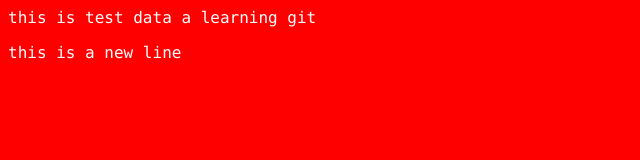
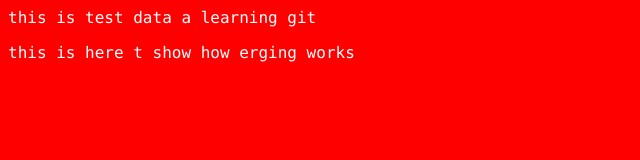
Before and after one commit to WeboPaul/weboPaul.github.io, a plain HTML site: page hello.html in a window 1280 px wide. Shown: the whole page, without its empty margins (0-640 px from the left). Drawn offline with Linux system fonts and the light colour scheme.

Commit message:
updated index.html with emergency fix

```diff
--- a/hello.html
+++ b/hello.html
@@ -5,6 +5,6 @@
 </head>
 <body>
 <p>this is test data a learning git </p>
-<p> this is a new line</p>
+<p>this is here t show how erging works</p>
 </body>
 </html>
```
